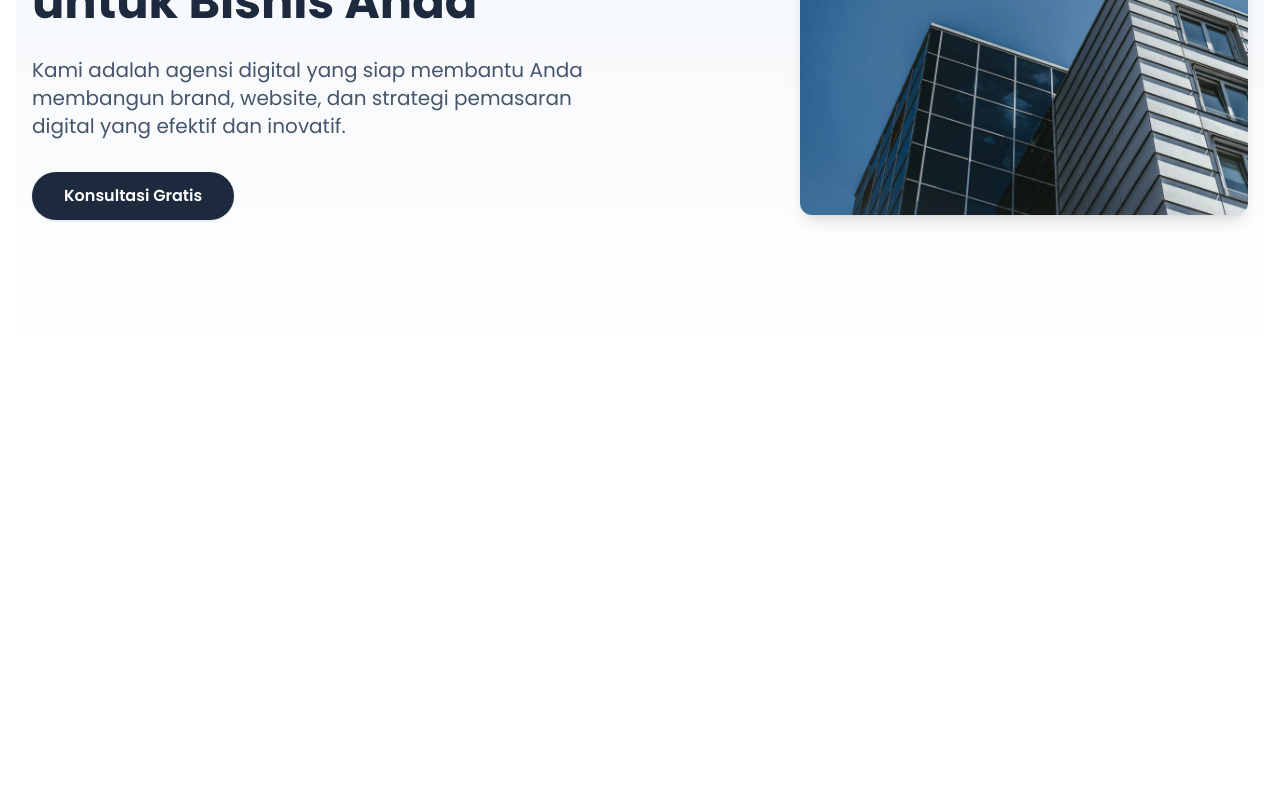
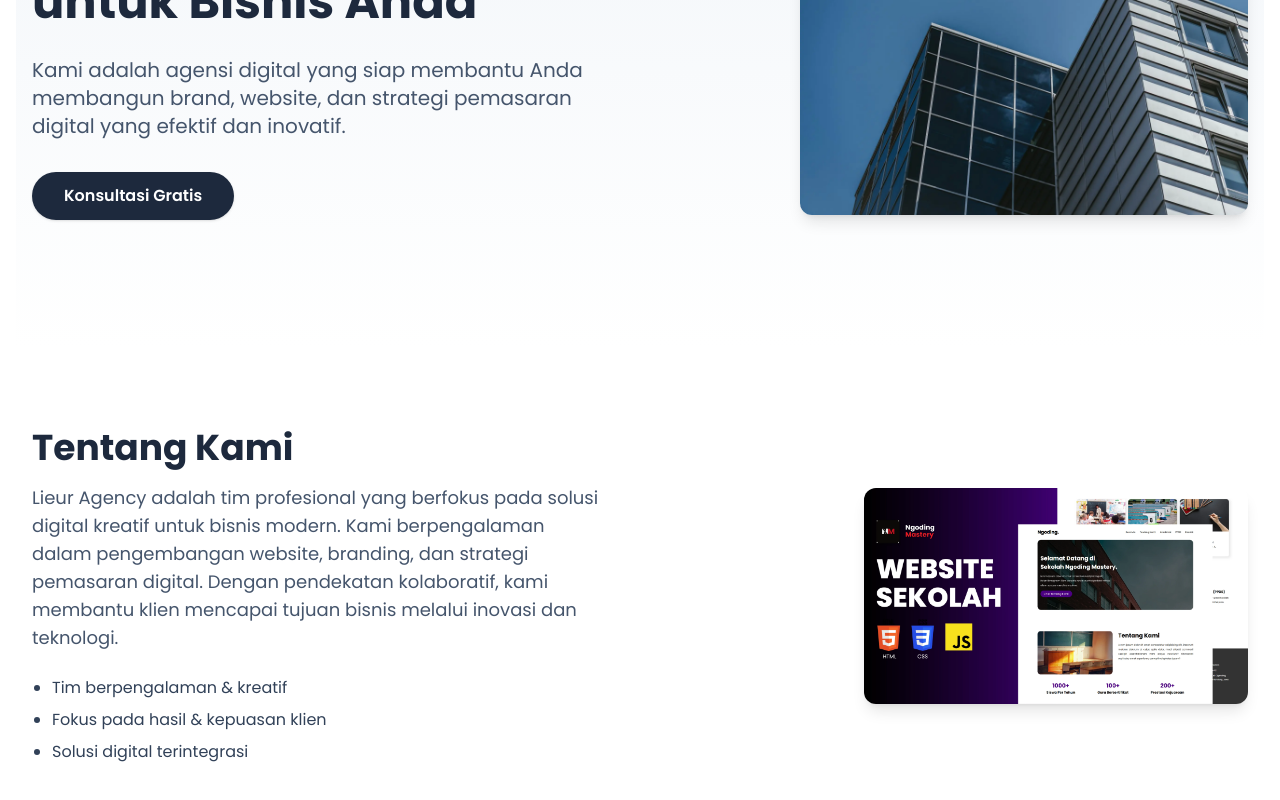
Before and after one commit to zethboy/next-agency, a Next.js app: page / in a window 1280 px wide. Shown: the part 300-1100 px from the top of the page. Before the commit the page ends 800 px from the top, so only its background shows below. Built offline with nearby package versions, Linux system fonts and the light colour scheme.

Commit message:
aboutUs section

```diff
--- a/app/page.js
+++ b/app/page.js
@@ -1,10 +1,12 @@
 import Image from "next/image";
 import Hero from '../components/Hero';
+import AboutUs from '../components/AboutUs';
 
 export default function Home() {
   return (
    <div>
     <Hero />
+    <AboutUs />
     {/* <h1>Homepage</h1> */}
    </div>
   );
--- /dev/null
+++ b/components/AboutUs.jsx
@@ -0,0 +1,26 @@
+import React from 'react';
+
+const AboutUs = () => {
+  return (
+    <section id="tentang-kami" className="about-us py-20 bg-white">
+      <div className="container mx-auto px-4 flex flex-col md:flex-row items-center gap-12">
+        <div className="flex-1">
+          <h3 className="text-3xl md:text-4xl font-bold text-slate-800 mb-4">Tentang Kami</h3>
+          <p className="text-lg text-slate-600 mb-6 max-w-xl">
+            Lieur Agency adalah tim profesional yang berfokus pada solusi digital kreatif untuk bisnis modern. Kami berpengalaman dalam pengembangan website, branding, dan strategi pemasaran digital. Dengan pendekatan kolaboratif, kami membantu klien mencapai tujuan bisnis melalui inovasi dan teknologi.
+          </p>
+          <ul className="list-disc pl-5 text-slate-700 space-y-2">
+            <li>Tim berpengalaman & kreatif</li>
+            <li>Fokus pada hasil & kepuasan klien</li>
+            <li>Solusi digital terintegrasi</li>
+          </ul>
+        </div>
+        <div className="flex-1 flex justify-center md:justify-end">
+          <img src="/assets/proyek1.webp" alt="Tim Lieur Agency" className="w-72 md:w-96 rounded-xl shadow-lg" />
+        </div>
+      </div>
+    </section>
+  );
+};
+
+export default AboutUs;
```
